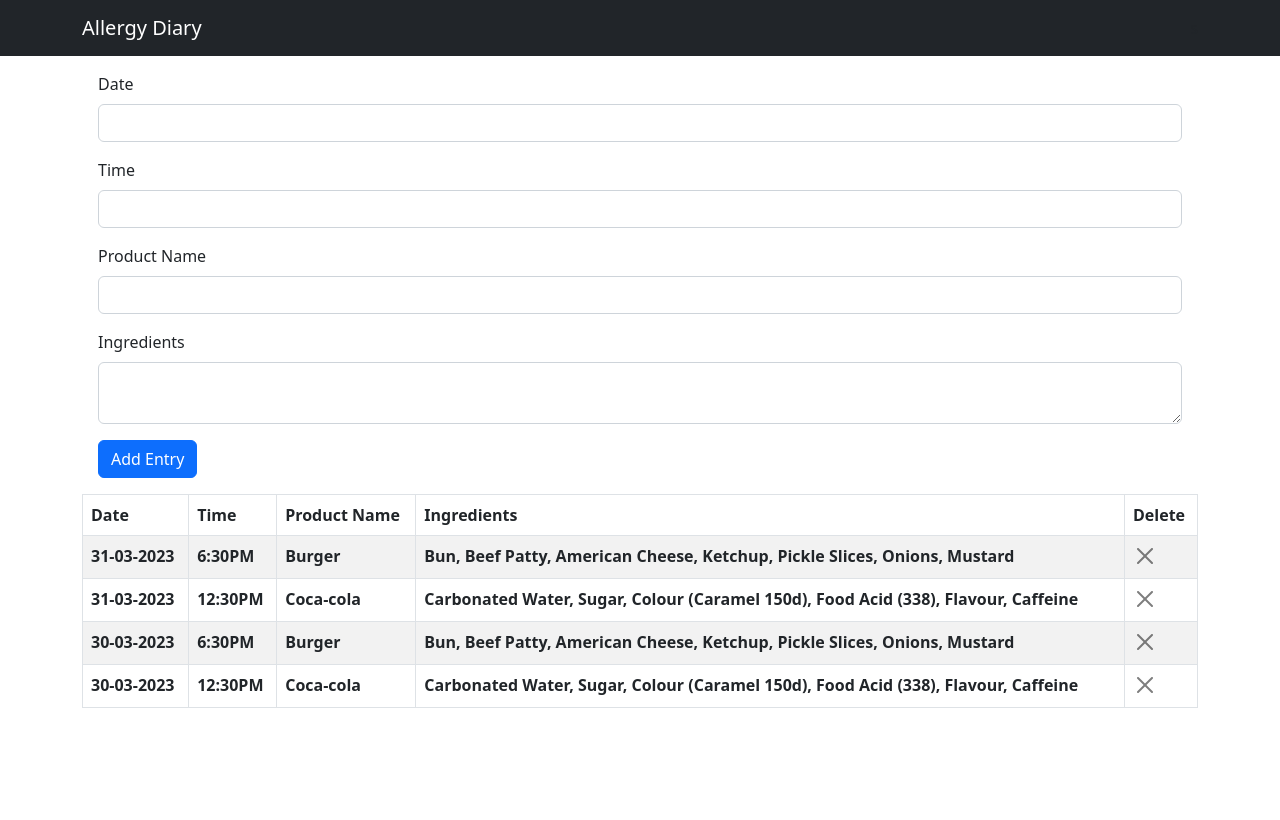
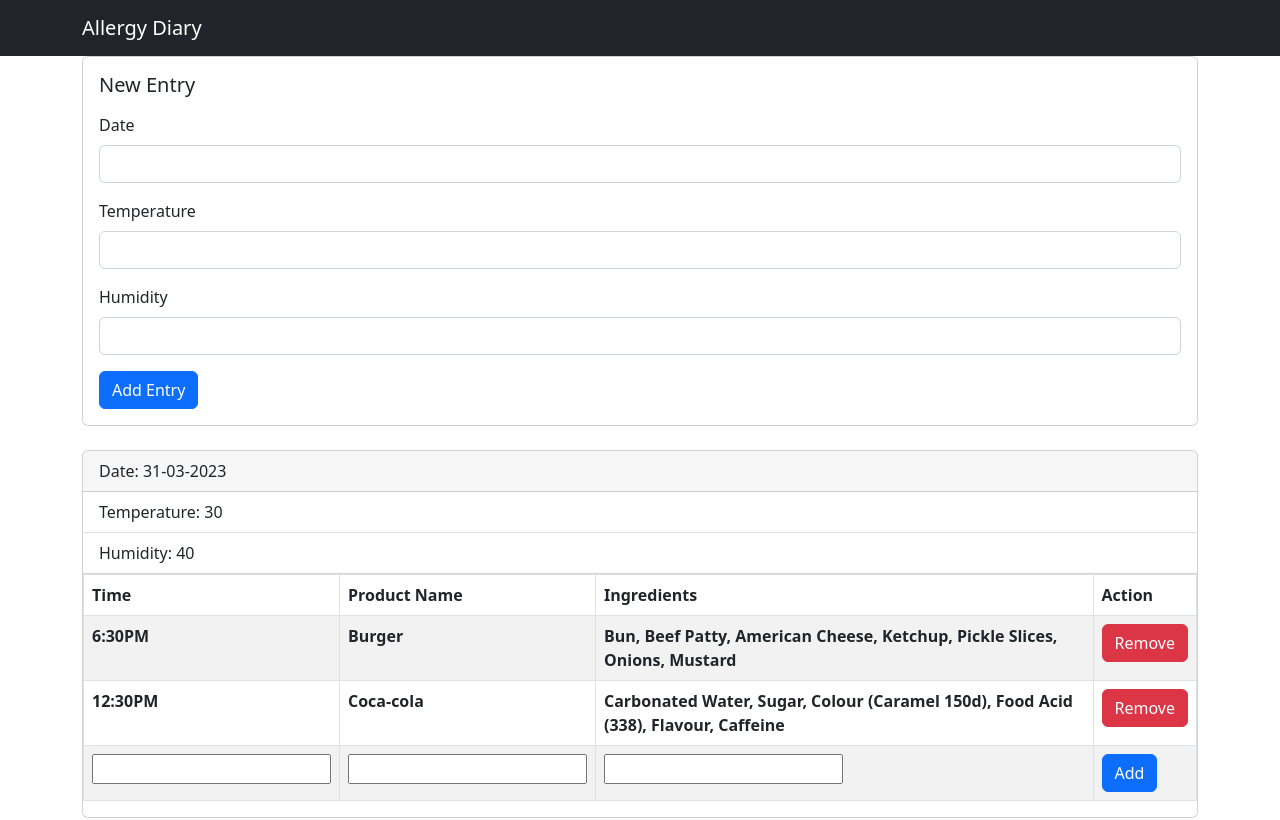
Before and after one commit to jngu-704/allergy-diary, a React (Create React App) app in the folder frontend/: page / in a window 1280 px wide. Shown: the top 820 px of the page. Built offline with nearby package versions, Linux system fonts and the light colour scheme.

Commit message:
frontend fixed formatting for new entries

```diff
--- a/frontend/src/App.js
+++ b/frontend/src/App.js
@@ -1,4 +1,5 @@
 import "./App.css";
+import Container from "react-bootstrap/esm/Container";
 
 import Header from "./components/Header";
 import Entries from "./components/Entries";
--- a/frontend/src/components/Entries.js
+++ b/frontend/src/components/Entries.js
@@ -1,8 +1,12 @@
 import React from "react";
 import { useState, useEffect } from "react";
 import Table from "react-bootstrap/Table";
-import CloseButton from "react-bootstrap/CloseButton";
+
+import Button from "react-bootstrap/Button";
 import Container from "react-bootstrap/esm/Container";
+import Card from "react-bootstrap/Card";
+import ListGroup from "react-bootstrap/ListGroup";
+
 import { v4 as uuidv4 } from "uuid";
 import EntryForm from "./EntryForm";
 
@@ -10,6 +14,11 @@ const entriesData = [
   {
     id: uuidv4(),
     date: "31-03-2023",
+    temperature: 30,
+    humidity: 40,
+    products: [
+      {
+        id: uuidv4(),
         time: "6:30PM",
         name: "Burger",
         ingredients:
@@ -17,16 +26,21 @@ const entriesData = [
       },
       {
         id: uuidv4(),
-    date: "31-03-2023",
         time: "12:30PM",
         name: "Coca-cola",
         ingredients:
           "Carbonated Water, Sugar, Colour (Caramel 150d), Food Acid (338), Flavour, Caffeine",
       },
-
+    ],
+  },
   {
     id: uuidv4(),
     date: "30-03-2023",
+    temperature: 23,
+    humidity: 50,
+    products: [
+      {
+        id: uuidv4(),
         time: "6:30PM",
         name: "Burger",
         ingredients:
@@ -34,11 +48,12 @@ const entriesData = [
       },
       {
         id: uuidv4(),
-    date: "30-03-2023",
         time: "12:30PM",
         name: "Coca-cola",
         ingredients:
           "Carbonated Water, Sugar, Colour (Caramel 150d), Food Acid (338), Flavour, Caffeine",
+      },
+    ],
   },
 ];
 
@@ -48,44 +63,77 @@ export default function Entries() {
   // useEffect(() => {}, [entries]);
 
   const addEntry = (entry) => {
-    setEntries([...entries, entry]);
-    console.log(entries);
+    setEntries([entry, ...entries]);
   };
 
-  const deleteEntry = (id) => {
-    setEntries(entries.filter((entry) => entry.id !== id));
+  const deleteEntry = (entryid, productid) => {
+    const newEntries = [...entries];
+    const entryIndex = newEntries.findIndex((entry) => entry.id === entryid);
+    const newProducts = newEntries[entryIndex].products.filter(
+      (product) => product.id !== productid
+    );
+    newEntries[entryIndex].products = newProducts;
+    setEntries(newEntries);
   };
 
   return (
-    <>
+    <Container className="m-auto">
       <EntryForm addEntry={addEntry} />
-      <Container className="m-auto">
+      <br />
+      {entries.map((entry) => (
+        <div key={entry.id}>
+          <Card>
+            <Card.Header>Date: {entry.date}</Card.Header>
+            <ListGroup variant="flush">
+              <ListGroup.Item>Temperature: {entry.temperature}</ListGroup.Item>
+              <ListGroup.Item>Humidity: {entry.humidity}</ListGroup.Item>
+            </ListGroup>
+
             <Table striped bordered hover>
               <thead>
                 <tr>
-              <th>Date</th>
                   <th>Time</th>
                   <th>Product Name</th>
                   <th>Ingredients</th>
-              <th>Delete</th>
+                  <th>Action</th>
                 </tr>
               </thead>
               <tbody>
-            {entries.map((entry) => (
-              <tr key={entry.id}>
-                <th>{entry.date}</th>
-                <th>{entry.time}</th>
-                <th>{entry.name}</th>
-                <th>{entry.ingredients}</th>
+                {entry.products.map((product) => (
+                  <tr key={product.id}>
+                    <th>{product.time}</th>
+                    <th>{product.name}</th>
+                    <th>{product.ingredients}</th>
                     <th>
-                  <CloseButton onClick={() => deleteEntry(entry.id)} />
+                      <Button
+                        variant="danger"
+                        onClick={() => deleteEntry(entry.id, product.id)}
+                      >
+                        Remove
+                      </Button>
                     </th>
                   </tr>
                 ))}
+                <tr>
+                  <th>
+                    <input type="text" name="time" />
+                  </th>
+                  <th>
+                    <input type="text" name="name" />
+                  </th>
+                  <th>
+                    <input type="text" name="ingredients" />
+                  </th>
+                  <th>
+                    <Button variant="primary">Add</Button>
+                  </th>
+                </tr>
               </tbody>
             </Table>
+          </Card>
+          <br />
+        </div>
+      ))}
     </Container>
-    </>
   );
 }
-//
--- a/frontend/src/components/EntryForm.js
+++ b/frontend/src/components/EntryForm.js
@@ -1,17 +1,17 @@
-import React, { useEffect } from "react";
+import React from "react";
 import { useState } from "react";
 import { v4 as uuidv4 } from "uuid";
 import Form from "react-bootstrap/Form";
 import Button from "react-bootstrap/Button";
-import Container from "react-bootstrap/esm/Container";
+import Card from "react-bootstrap/Card";
 
 export default function EntryForm({ addEntry }) {
   const [entry, setEntry] = useState({
     id: uuidv4(),
     date: "",
-    time: "",
-    name: "",
-    ingredients: "",
+    temperature: "",
+    humidity: "",
+    products: [],
   });
 
   const handleAddEntry = (e) => {
@@ -20,44 +20,39 @@ export default function EntryForm({ addEntry }) {
   };
 
   return (
-    <Container className="m-auto">
+    <Card>
       <Form className="m-3">
-        <Form.Group className="mb-3" controlId="formBasicEntry">
+        <Card.Title>New Entry</Card.Title>
+        <Form.Group className="mt-3 mb-3" controlId="formBasicDate">
           <Form.Label>Date</Form.Label>
           <Form.Control
-            className="mb-3"
             type="text"
             value={entry.date}
             onChange={(e) => setEntry({ ...entry, date: e.target.value })}
           />
-          <Form.Label>Time</Form.Label>
+        </Form.Group>
+        <Form.Group className="mt-3 mb-3" controlId="formBasicTemperature">
+          <Form.Label>Temperature</Form.Label>
           <Form.Control
-            className="mb-3"
-            type="text"
-            value={entry.time}
-            onChange={(e) => setEntry({ ...entry, time: e.target.value })}
+            type="number"
+            value={entry.temperature}
+            onChange={(e) =>
+              setEntry({ ...entry, temperature: e.target.value })
+            }
           />
-          <Form.Label>Product Name</Form.Label>
+        </Form.Group>
+        <Form.Group className="mt-3 mb-3" controlId="formBasicHumidity">
+          <Form.Label>Humidity</Form.Label>
           <Form.Control
-            className="mb-3"
-            type="text"
-            value={entry.name}
-            onChange={(e) => setEntry({ ...entry, name: e.target.value })}
-          />
-          <Form.Label>Ingredients</Form.Label>
-          <Form.Control
-            className="mb-3"
-            as="textarea"
-            value={entry.ingredients}
-            onChange={(e) =>
-              setEntry({ ...entry, ingredients: e.target.value })
-            }
+            type="number"
+            value={entry.humidity}
+            onChange={(e) => setEntry({ ...entry, humidity: e.target.value })}
           />
         </Form.Group>
         <Button variant="primary" type="submit" onClick={handleAddEntry}>
           Add Entry
         </Button>
       </Form>
-    </Container>
+    </Card>
   );
 }
```
Lines whose indentation alone changed are shown as unchanged.
